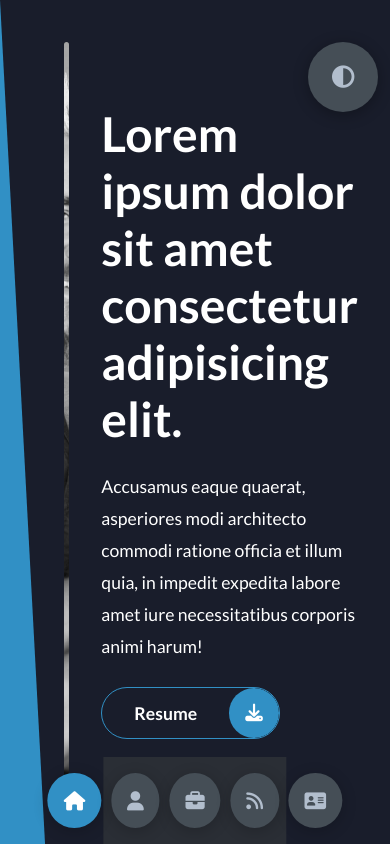
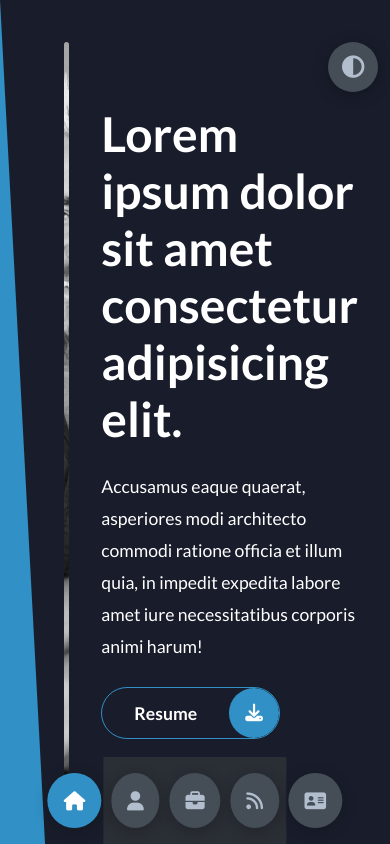
Before and after one commit to cikennedy/chris, a plain HTML site: page index.html in a window 390 px wide. Drawn offline with Linux system fonts and the light colour scheme.

Commit message:
media query for the theme button

```diff
--- a/styles/_media.scss
+++ b/styles/_media.scss
@@ -5,6 +5,11 @@
     }
     header .right-header{
         padding: 2rem !important;
+    }
+
+    .theme-button{
+        width: 50px;
+        height: 50px;
     }
 
     .controls{
```
Also changed, not shown: styles/styles.css, 1 other file.
